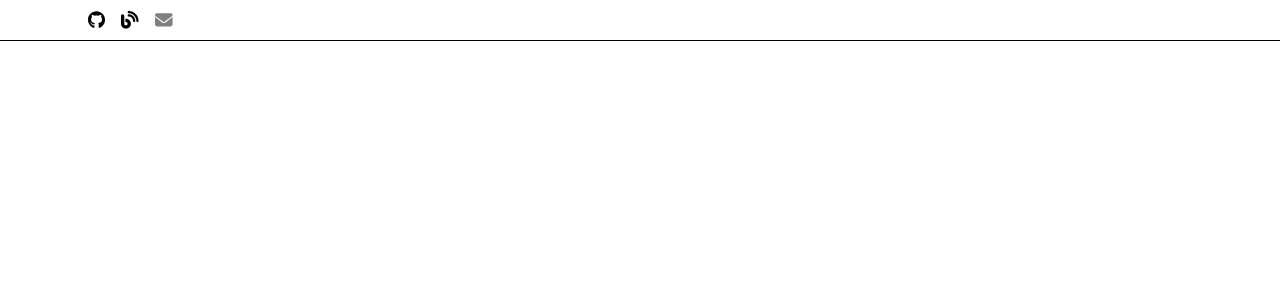
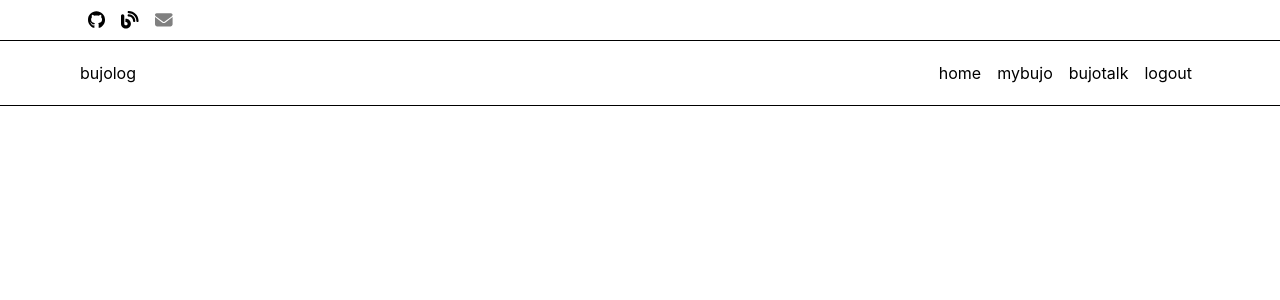
Before and after one commit to YouYou94/bujolog, a React (Create React App) app: page / in a window 1280 px wide. Before the commit this address had no page. Shown: the top 300 px of the page. Built offline with nearby package versions, Linux system fonts and the light colour scheme.

Commit message:
Header. 타이틀 및 메뉴바 styled-components 구현, 라우터 export

```diff
--- a/src/Router/Router.jsx
+++ b/src/Router/Router.jsx
@@ -1,10 +1,12 @@
 import { Routes } from 'react-router-dom';
-import TopBar from '../components/TopBar/TopBar';
+import Header from '../components/Header/Header.jsx';
+import TopBar from '../components/TopBar/TopBar.jsx';
 
 const Router = () => {
   return (
     <>
       <TopBar />
+      <Header />
       <Routes></Routes>
     </>
   );
--- /dev/null
+++ b/src/components/Header/Header.jsx
@@ -0,0 +1,14 @@
+import * as Styled from './styled.jsx';
+import NavBar from './NavBar/NavBar.jsx';
+import Title from './Title/Title.jsx';
+
+const Header = () => {
+  return (
+    <Styled.HeaderContainer>
+      <Title />
+      <NavBar />
+    </Styled.HeaderContainer>
+  );
+};
+
+export default Header;
--- /dev/null
+++ b/src/components/Header/NavBar/NavBar.jsx
@@ -0,0 +1,15 @@
+import * as Styled from '../styled.jsx';
+import { Home, Bujotalk, Mybujo, Logout } from './NavItem.jsx';
+
+const NavBar = () => {
+  return (
+    <Styled.HeaderNavBar>
+      <Home />
+      <Mybujo />
+      <Bujotalk />
+      <Logout />
+    </Styled.HeaderNavBar>
+  );
+};
+
+export default NavBar;
--- /dev/null
+++ b/src/components/Header/NavBar/NavItem.jsx
@@ -0,0 +1,17 @@
+import * as Styled from '../styled.jsx';
+
+export const Home = () => {
+  return <Styled.HeaderNavItem>home</Styled.HeaderNavItem>;
+};
+
+export const Mybujo = () => {
+  return <Styled.HeaderNavItem>mybujo</Styled.HeaderNavItem>;
+};
+
+export const Bujotalk = () => {
+  return <Styled.HeaderNavItem>bujotalk</Styled.HeaderNavItem>;
+};
+
+export const Logout = () => {
+  return <Styled.HeaderNavItem>logout</Styled.HeaderNavItem>;
+};
--- /dev/null
+++ b/src/components/Header/Title/Title.jsx
@@ -0,0 +1,11 @@
+import * as Styled from '../styled.jsx';
+
+const Title = () => {
+  return (
+    <Styled.HeaderWrapper>
+      <Styled.HeaderTitle>bujolog</Styled.HeaderTitle>
+    </Styled.HeaderWrapper>
+  );
+};
+
+export default Title;
--- /dev/null
+++ b/src/components/Header/styled.jsx
@@ -0,0 +1,33 @@
+import styled from 'styled-components';
+
+export const HeaderContainer = styled.div`
+  height: 4rem;
+
+  display: flex;
+  flex-direction: row;
+  justify-content: space-between;
+  align-items: center;
+
+  border-bottom: 1px solid black;
+  padding: 0 5rem;
+`;
+
+export const HeaderWrapper = styled.div``;
+
+/* Header Title */
+export const HeaderTitle = styled.div``;
+
+/* Header Nav */
+export const HeaderNavBar = styled.div`
+  display: flex;
+`;
+
+export const HeaderNavItem = styled.div`
+  margin: 0 0.5rem;
+
+  cursor: pointer;
+
+  &:hover {
+    color: gray;
+  }
+`;
```
